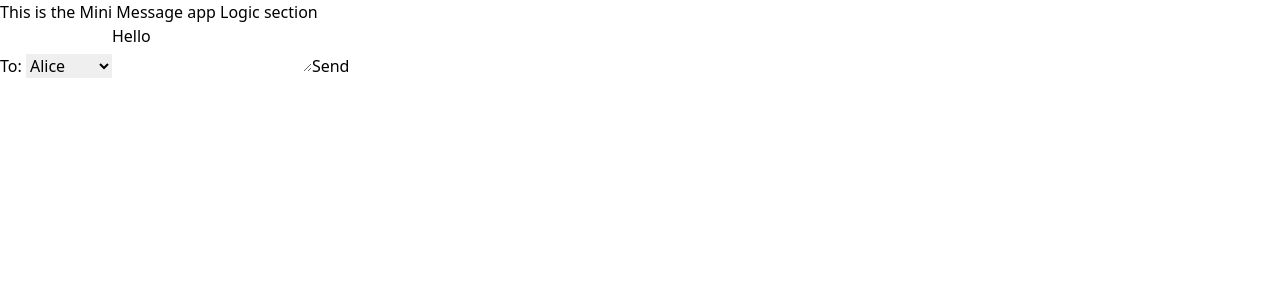
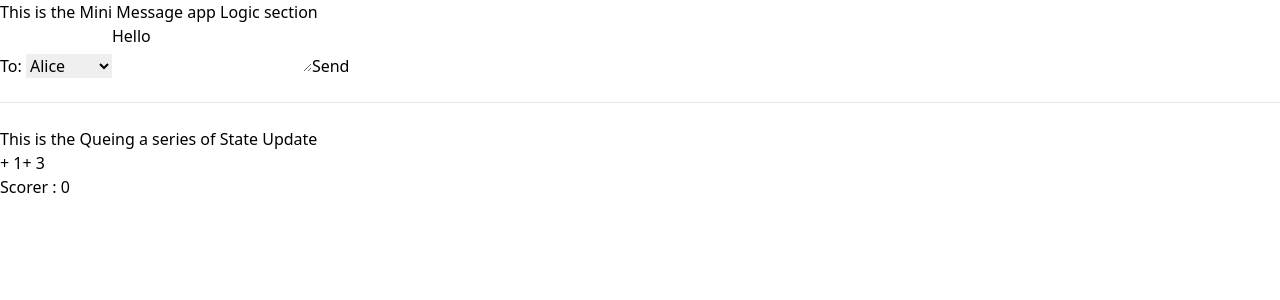
Before and after one commit to devakshayy/Mini_MessageApp, a React (Vite) app: page / in a window 1280 px wide. Shown: the top 300 px of the page. Built offline with nearby package versions, Linux system fonts and the light colour scheme.

Commit message:
all done

```diff
--- a/src/components/MiniMessage.jsx
+++ b/src/components/MiniMessage.jsx
@@ -1,4 +1,5 @@
 import React, { useState } from "react";
+import MutipleSate from "./MutipleSate";
 
 const MiniMessage = () => {
 
@@ -8,7 +9,7 @@ const MiniMessage = () => {
    const handleSubmit = (e) => {
       e.preventDefault();
       setTimeout(() => {
-            alert(`You said ${message} to ${to}`);
+            alert(`You Send ${message} To ${to}`);
       },2000)
    }
 
@@ -22,7 +23,7 @@ const MiniMessage = () => {
         >
           This is the Mini Message app Logic section
         </h1>
-        <form onSubmit={handleSubmit} className="flex flex-col gap-2">
+        <form  onSubmit={handleSubmit} className="flex flex-col gap-2">
           <label htmlFor="#">
             To:{" "}
             <select
@@ -58,6 +59,10 @@ const MiniMessage = () => {
             Send
           </button>
         </form>
+        <br />
+        <hr />
+        <br />
+        <MutipleSate/>
       </div>
     </>
   );
--- /dev/null
+++ b/src/components/MutipleSate.jsx
@@ -0,0 +1,44 @@
+import React, { useState } from 'react'
+
+const MutipleSate = () => {
+    const [score,setScore] = useState(0);
+
+    const increment = () => {
+         setScore(s => s + 1)
+    }
+  return (
+    <div>
+        <h1 className='text-3xl'>This is the Queing a series of State Update</h1>
+       <button
+            onClick={() => increment()}
+            type="submit"
+            className="border
+                           rounded-lg
+                           w-[200px]
+                           font-bold
+                           mr-2
+                           my-2
+                           "
+          >+ 1</button>
+          <button
+            onClick={() => {
+
+                    increment()
+                    increment()
+                    increment()
+                 }}
+
+            type="submit"
+            className="border
+                           rounded-lg
+                           w-[200px]
+                           font-bold
+                           mb-2
+                           "
+          >+ 3</button>
+          <h1>Scorer : {score}</h1>
+    </div>
+  )
+}
+
+export default MutipleSate
```
Lines whose indentation alone changed are shown as unchanged.
